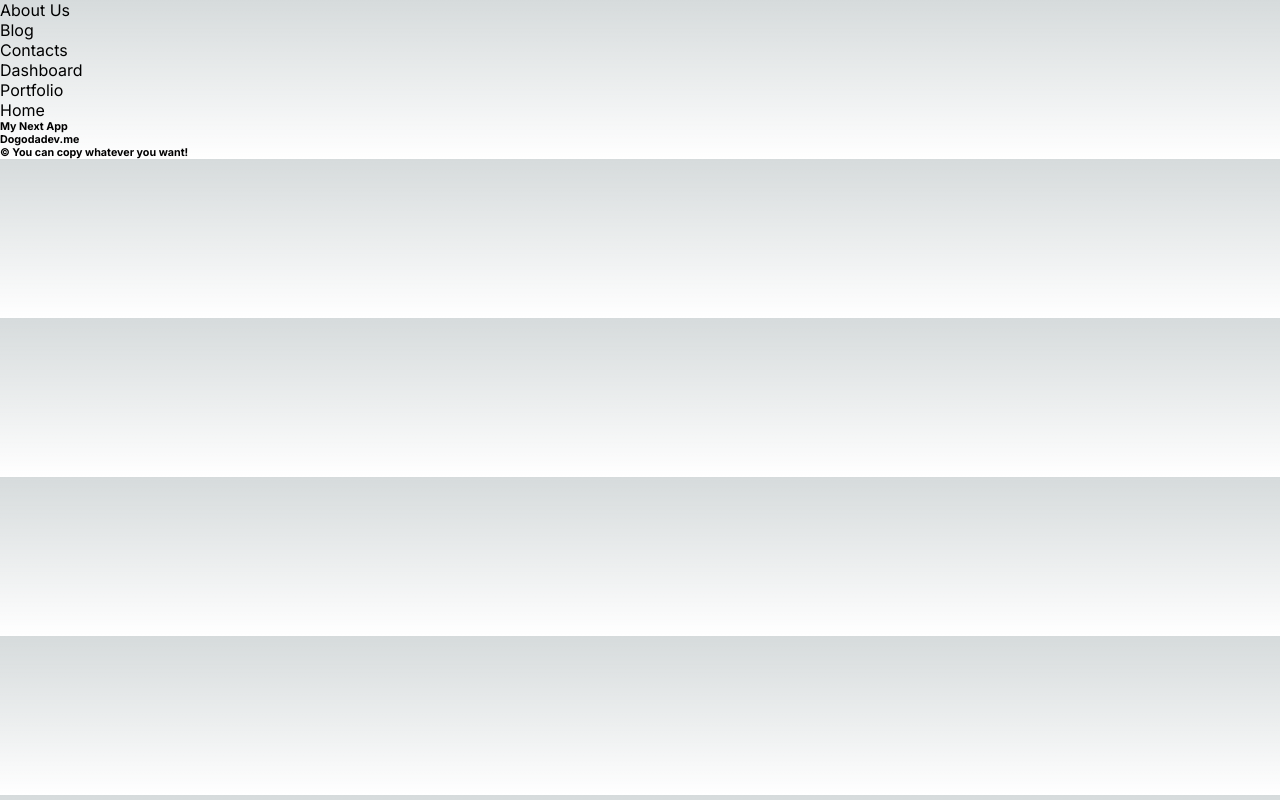
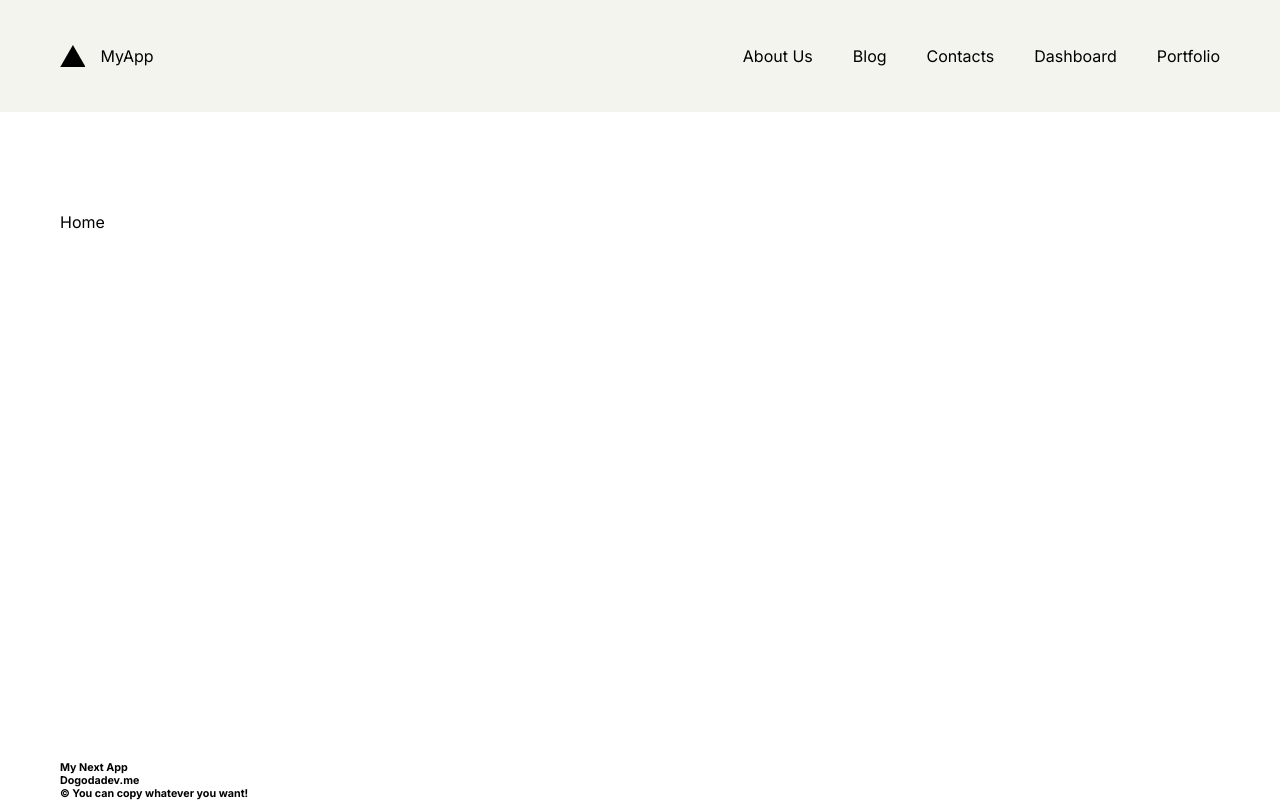
Before and after one commit to Piterom911/three-in-one, a Next.js app: page / in a window 1280 px wide. Built offline with nearby package versions, Linux system fonts and the light colour scheme.

Commit message:
add some styles to the project

```diff
--- a/src/app/globals.css
+++ b/src/app/globals.css
@@ -1,78 +1,3 @@
-:root {
-  --max-width: 1100px;
-  --border-radius: 12px;
-  --font-mono: ui-monospace, Menlo, Monaco, 'Cascadia Mono', 'Segoe UI Mono',
-    'Roboto Mono', 'Oxygen Mono', 'Ubuntu Monospace', 'Source Code Pro',
-    'Fira Mono', 'Droid Sans Mono', 'Courier New', monospace;
-
-  --foreground-rgb: 0, 0, 0;
-  --background-start-rgb: 214, 219, 220;
-  --background-end-rgb: 255, 255, 255;
-
-  --primary-glow: conic-gradient(
-    from 180deg at 50% 50%,
-    #16abff33 0deg,
-    #0885ff33 55deg,
-    #54d6ff33 120deg,
-    #0071ff33 160deg,
-    transparent 360deg
-  );
-  --secondary-glow: radial-gradient(
-    rgba(255, 255, 255, 1),
-    rgba(255, 255, 255, 0)
-  );
-
-  --tile-start-rgb: 239, 245, 249;
-  --tile-end-rgb: 228, 232, 233;
-  --tile-border: conic-gradient(
-    #00000080,
-    #00000040,
-    #00000030,
-    #00000020,
-    #00000010,
-    #00000010,
-    #00000080
-  );
-
-  --callout-rgb: 238, 240, 241;
-  --callout-border-rgb: 172, 175, 176;
-  --card-rgb: 180, 185, 188;
-  --card-border-rgb: 131, 134, 135;
-}
-
-@media (prefers-color-scheme: dark) {
-  :root {
-    --foreground-rgb: 255, 255, 255;
-    --background-start-rgb: 0, 0, 0;
-    --background-end-rgb: 0, 0, 0;
-
-    --primary-glow: radial-gradient(rgba(1, 65, 255, 0.4), rgba(1, 65, 255, 0));
-    --secondary-glow: linear-gradient(
-      to bottom right,
-      rgba(1, 65, 255, 0),
-      rgba(1, 65, 255, 0),
-      rgba(1, 65, 255, 0.3)
-    );
-
-    --tile-start-rgb: 2, 13, 46;
-    --tile-end-rgb: 2, 5, 19;
-    --tile-border: conic-gradient(
-      #ffffff80,
-      #ffffff40,
-      #ffffff30,
-      #ffffff20,
-      #ffffff10,
-      #ffffff10,
-      #ffffff80
-    );
-
-    --callout-rgb: 20, 20, 20;
-    --callout-border-rgb: 108, 108, 108;
-    --card-rgb: 100, 100, 100;
-    --card-border-rgb: 200, 200, 200;
-  }
-}
-
 * {
   box-sizing: border-box;
   padding: 0;
@@ -86,13 +11,10 @@ body {
 }
 
 body {
-  color: rgb(var(--foreground-rgb));
-  background: linear-gradient(
-      to bottom,
-      transparent,
-      rgb(var(--background-end-rgb))
-    )
-    rgb(var(--background-start-rgb));
+  color: #000000;
+  min-height: 100vh;
+  display: flex;
+  flex-direction: column;
 }
 
 a {
@@ -100,8 +22,18 @@ a {
   text-decoration: none;
 }
 
-@media (prefers-color-scheme: dark) {
-  html {
-    color-scheme: dark;
-  }
+.container {
+  max-width: 1300px;
+  padding: 0 60px;
+  margin-left: auto;
+  margin-right: auto;
+  width: 100%;
 }
+
+footer {
+  margin-top: auto;
+}
+
+li {
+  list-style: none;
+}
--- a/src/app/layout.tsx
+++ b/src/app/layout.tsx
@@ -21,7 +21,7 @@ export default function RootLayout({
       <body className={inter.className}>
         <Header />
 
-        {children}
+        <main className="container">{children}</main>
 
         <Footer
           creator="Dogodadev.me"
--- a/src/components/footer/Footer.tsx
+++ b/src/components/footer/Footer.tsx
@@ -8,13 +8,13 @@ type TProps = {
 
 function Footer({ children, creator, addInfo }: TProps) {
   return (
-    <div>
+    <footer className="container">
       <h6>
         {children}
         <p>{creator}</p>
         <span>{addInfo}</span>
       </h6>
-    </div>
+    </footer>
   );
 }
 
--- a/src/components/header/Header.tsx
+++ b/src/components/header/Header.tsx
@@ -1,5 +1,6 @@
 import Link from "next/link";
 import React from "react";
+import styles from "./header.module.css";
 
 type TNavs = {
   link: string;
@@ -31,8 +32,25 @@ const navs: Array<TNavs> = [
 
 function Header() {
   return (
-    <nav>
-      <ul>
+    <header className={`${styles.header}`}>
+      <nav className={`container ${styles.nav}`}>
+        <Link className={`${styles.logo}`} href="/">
+          <svg
+            aria-label="Vercel logomark"
+            height="22"
+            role="img"
+            contentStyleType="width:auto;overflow:visible"
+            // style="width:auto;overflow:visible"
+            viewBox="0 0 74 64"
+          >
+            <path
+              d="M37.5896 0.25L74.5396 64.25H0.639648L37.5896 0.25Z"
+              fill="var(--geist-foreground)"
+            ></path>
+          </svg>
+          <span>MyApp</span>
+        </Link>
+        <ul className={styles.navigationList}>
           {navs.map(({ link, name }) => {
             return (
               <li key={link}>
@@ -42,6 +60,7 @@ function Header() {
           })}
         </ul>
       </nav>
+    </header>
   );
 }
 
--- /dev/null
+++ b/src/components/header/header.module.css
@@ -0,0 +1,65 @@
+.header {
+  padding: 40px 0;
+  background-color: rgb(244, 244, 238);
+  margin-bottom: 100px;
+}
+
+.nav {
+  display: flex;
+  justify-content: space-between;
+  align-items: center;
+}
+
+.header a.logo {
+  display: flex;
+  align-items: center;
+  gap: 15px;
+}
+
+.navigationList {
+  display: flex;
+  justify-content: end;
+  align-items: center;
+  gap: 40px;
+}
+
+.nav a {
+  position: relative;
+  overflow: hidden;
+  display: block;
+  padding-bottom: 5px;
+  padding-top: 5px;
+  transition: all 0.1s;
+}
+
+.nav a::before,
+.nav a::after {
+  display: block;
+  content: "";
+  position: absolute;
+  left: -100%;
+  bottom: 0;
+  width: 100%;
+  height: 1px;
+  background-color: #000000;
+  transition: all 0.3s;
+}
+
+.nav a::after {
+  right: -100%;
+  left: auto;
+  top: 0;
+  bottom: auto;
+}
+
+.nav a:hover {
+  scale: 1.1;
+}
+
+.nav a:hover::before {
+  left: 0;
+}
+
+.nav a:hover::after {
+  right: 0;
+}
```
Also changed, not shown: src/app/page.module.css (deleted, +0 -229 lines). Lines whose indentation alone changed are shown as unchanged.
